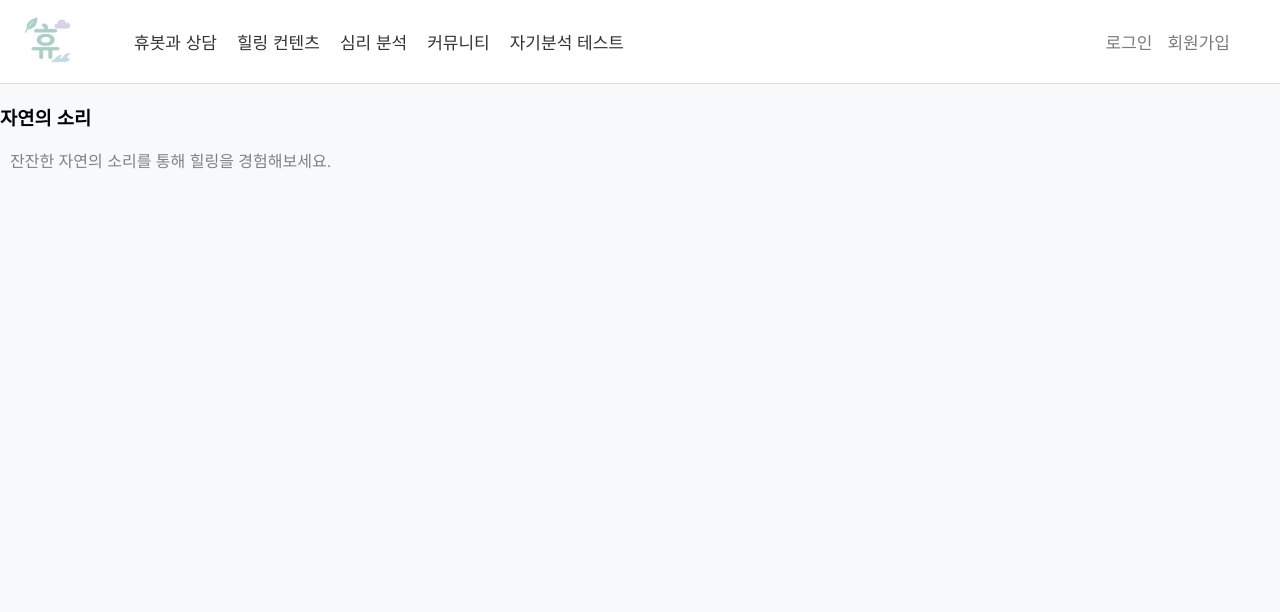
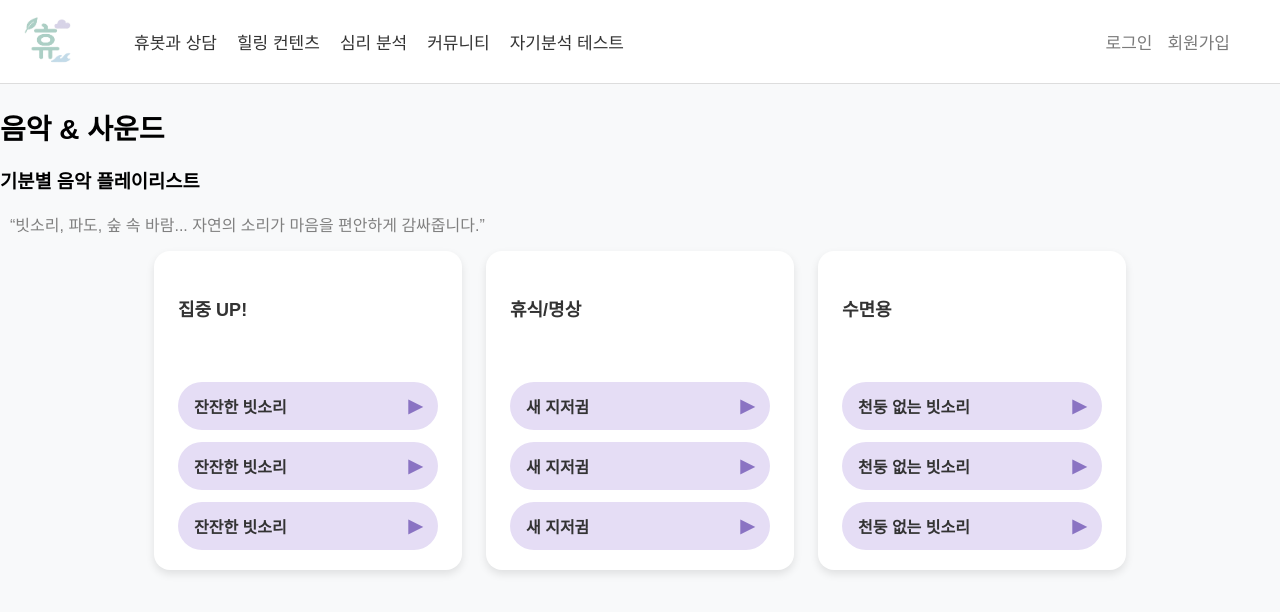
Before and after one commit to prgrms-aibe-devcourse/AIBE2_FinalProject_shiwal_FE, a React (Vite) app in the folder hue/apps/frontend/: page /healing/sound/nature in a window 1280 px wide. Shown: the top 612 px of the page. Built offline with nearby package versions, Linux system fonts and the light colour scheme.

Commit message:
힐링컨텐츠 제작(미완성)

```diff
--- a/hue/apps/frontend/src/features/admin/layouts/admin_layout/index.tsx
+++ b/hue/apps/frontend/src/features/admin/layouts/admin_layout/index.tsx
@@ -3,8 +3,6 @@ import './admin_layout.css'
 
 const AdminLayout = () => {
     return (
-        <div className="admin_layout">
-            <header className="admin_header">상단(로고/메뉴)</header>
 
             <div className="admin_body">
                 <aside className="admin_sidebar">
@@ -32,7 +30,6 @@ const AdminLayout = () => {
                     </div>
                 </main>
             </div>
-        </div>
     )
 }
 
--- a/hue/apps/frontend/src/pages/healing/meditation/BreathMain.tsx
+++ b/hue/apps/frontend/src/pages/healing/meditation/BreathMain.tsx
@@ -2,7 +2,7 @@ const BreathMain = () => {
     return (
         <div className="slide-box">
             <h3>호흡 가이드</h3>
-            <p>숨을 깊게 들이쉬고 내쉬며, 마음을 가라앉혀보세요.</p>
+            <p>짧은 호흡법으로 불안을 줄이고 마음을 안정시켜보세요.</p>
         </div>
     );
 };
--- a/hue/apps/frontend/src/pages/healing/meditation/ShortMeditation.tsx
+++ b/hue/apps/frontend/src/pages/healing/meditation/ShortMeditation.tsx
@@ -2,7 +2,7 @@ const ShortMeditation = () => {
     return (
         <div className="slide-box">
             <h3>짧은 명상</h3>
-            <p>5분간의 집중과 이완을 통해 마음을 회복해보세요.</p>
+            <p>아침.밤 불안한 순간 언제든 잠시 멈추고 마음을 리셋하세요.</p>
         </div>
     );
 };
--- a/hue/apps/frontend/src/pages/healing/meditation/SimpleStretch.tsx
+++ b/hue/apps/frontend/src/pages/healing/meditation/SimpleStretch.tsx
@@ -2,7 +2,7 @@ const SimpleStretch = () => {
     return (
         <div className="slide-box">
             <h3>간단 스트레칭</h3>
-            <p>몸을 가볍게 풀어주는 스트레칭으로 하루를 시작하세요.</p>
+            <p>목.어깨.손목을 풀어주는 가벼운 스트레칭으로 긴장을 완화하세요.</p>
         </div>
     );
 };
--- a/hue/apps/frontend/src/pages/healing/sound/MusicMain.tsx
+++ b/hue/apps/frontend/src/pages/healing/sound/MusicMain.tsx
@@ -1,4 +1,4 @@
-import './MusicMain.css'
+import './Sound.css'
 
 const MusicMain = () => {
     return (
--- a/hue/apps/frontend/src/pages/healing/sound/NatureSound.tsx
+++ b/hue/apps/frontend/src/pages/healing/sound/NatureSound.tsx
@@ -1,10 +1,39 @@
-const NatureSounds = () => {
+import './Sound.css'
+
+const MusicMain = () => {
     return (
-        <div className="content-box">
-            <h3>자연의 소리</h3>
-            <p>잔잔한 자연의 소리를 통해 힐링을 경험해보세요.</p>
+        <div className="healing-content">
+            <h2>음악 & 사운드</h2>
+            <h3>기분별 음악 플레이리스트</h3>
+            <p>“빗소리, 파도, 숲 속 바람... 자연의 소리가 마음을 편안하게 감싸줍니다.”</p>
+
+            <div className="playlist-columns">
+                <div className="playlist-category">
+                    <h4>집중 UP!</h4>
+                    <p className="category-desc"></p>
+                    <div className="song-button">잔잔한 빗소리 <span>▶</span></div>
+                    <div className="song-button">잔잔한 빗소리 <span>▶</span></div>
+                    <div className="song-button">잔잔한 빗소리 <span>▶</span></div>
+                </div>
+
+                <div className="playlist-category">
+                    <h4>휴식/명상</h4>
+                    <p className="category-desc"></p>
+                    <div className="song-button">새 지저귐 <span>▶</span></div>
+                    <div className="song-button">새 지저귐 <span>▶</span></div>
+                    <div className="song-button">새 지저귐 <span>▶</span></div>
+                </div>
+
+                <div className="playlist-category">
+                    <h4>수면용</h4>
+                    <p className="category-desc"></p>
+                    <div className="song-button">천둥 없는 빗소리 <span>▶</span></div>
+                    <div className="song-button">천둥 없는 빗소리 <span>▶</span></div>
+                    <div className="song-button">천둥 없는 빗소리 <span>▶</span></div>
+                </div>
+            </div>
         </div>
     );
 };
 
-export default NatureSounds;
+export default MusicMain;
--- a/hue/apps/frontend/src/pages/healing/sound/WhiteNoise.tsx
+++ b/hue/apps/frontend/src/pages/healing/sound/WhiteNoise.tsx
@@ -1,10 +1,31 @@
-const WhiteNoise = () => {
+import './Sound.css'
+
+const MusicMain = () => {
     return (
-        <div className="content-box">
-            <h3>백색소음 계열</h3>
-            <p>집중과 휴식을 위한 백색소음을 들어보세요.</p>
+        <div className="healing-content">
+            <h2>음악 & 사운드</h2>
+            <h3>기분별 음악 플레이리스트</h3>
+            <p>“기계음 같은 단순한 소리는 뇌를 편안하게 만들어주는 마법같은 도구에요.”</p>
+
+            <div className="playlist-columns">
+                <div className="playlist-category">
+                    <h4>비행기/기내모드</h4>
+                    <p className="category-desc"></p>
+                    <div className="song-button">비행기 엔진 소리 <span>▶</span></div>
+                    <div className="song-button">기내 화이트 노이즈 <span>▶</span></div>
+                    <div className="song-button">기내 화이트 노이즈 <span>▶</span></div>
+                </div>
+
+                <div className="playlist-category">
+                    <h4>신생아 안정</h4>
+                    <p className="category-desc"></p>
+                    <div className="song-button">엄마 심장 소리 <span>▶</span></div>
+                    <div className="song-button">자궁 안 소리 <span>▶</span></div>
+                    <div className="song-button">청소기 소리 <span>▶</span></div>
+                </div>
+            </div>
         </div>
     );
 };
 
-export default WhiteNoise;
+export default MusicMain;
```
Also changed, not shown: hue/apps/frontend/src/pages/healing/sound/Sound.css (renamed from hue/apps/frontend/src/pages/healing/sound/MusicMain.css).
